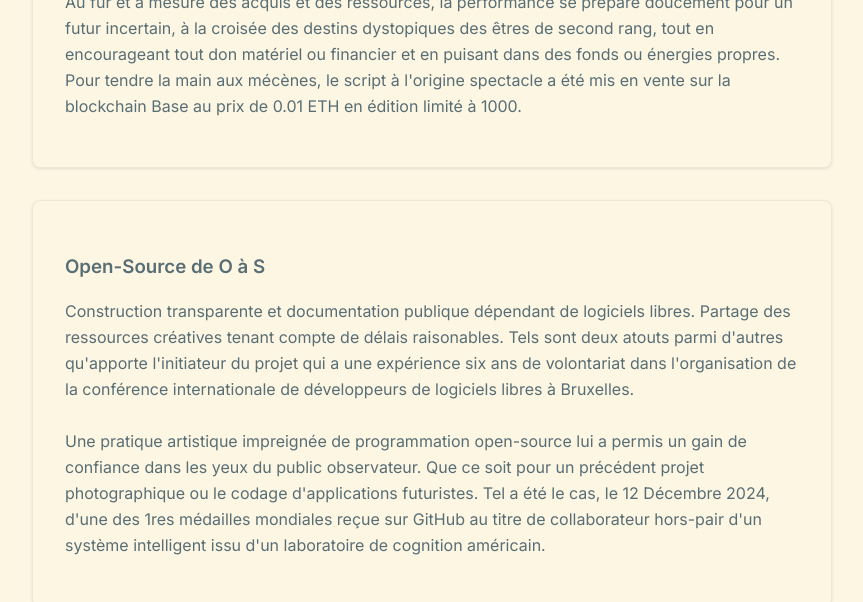
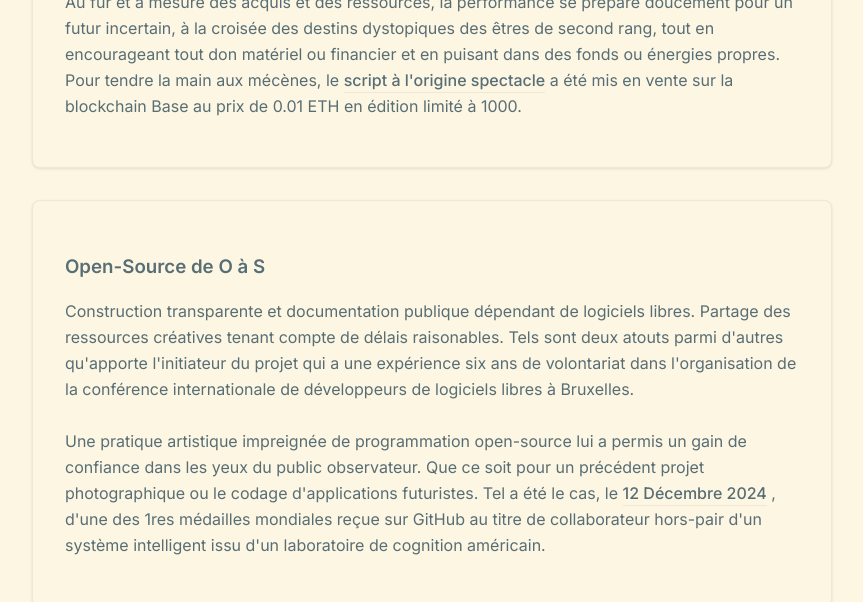
Before and after one commit to daqhris/DoublementAliene, a Next.js app: page /about in a window 1280 px wide. Shown: the part 1359-1961 px from the top of the page, without its empty margins (208-1071 px from the left). Built offline with nearby package versions, Linux system fonts and the light colour scheme; no server answers.

Commit message:
Embed external links in paragraphs

```diff
--- a/app/about/page.tsx
+++ b/app/about/page.tsx
@@ -42,7 +42,8 @@ export default function AboutPage() {
               className="theater-link"
               target="_blank"
               rel="noopener noreferrer"
-            >CIFAS</Link>
+            > CIFAS
+            </Link>
             ) de Janvier à Avril en 2025.
           </p>
         </div>
@@ -71,7 +72,15 @@ export default function AboutPage() {
               <br></br><br></br>
               Au fur et à mesure des acquis et des ressources, la performance se prépare doucement pour un futur incertain, à la croisée des destins dystopiques des êtres de second rang,
               tout en encourageant tout don matériel ou financier et en puisant dans des fonds ou énergies propres.
-              Pour tendre la main aux mécènes, le script à l&apos;origine spectacle a été mis en vente sur la blockchain Base au prix de 0.01 ETH en édition limité à 1000.
+              Pour tendre la main aux mécènes, le {' '}
+            <Link
+              href="https://manifold.xyz/@daqhris/id/3806986480"
+              className="theater-link"
+              target="_blank"
+              rel="noopener noreferrer"
+            >
+              script à l&apos;origine spectacle
+            </Link>{' '} a été mis en vente sur la blockchain Base au prix de 0.01 ETH en édition limité à 1000.
             </p>
           </div>
 
@@ -84,7 +93,16 @@ export default function AboutPage() {
               Tels sont deux atouts parmi d&apos;autres qu&apos;apporte l&apos;initiateur du projet qui a une expérience six ans de volontariat dans l&apos;organisation de la conférence internationale de développeurs de logiciels libres à Bruxelles.
                   <br></br><br></br>
               Une pratique artistique impreignée de programmation open-source lui a permis un gain de confiance dans les yeux du public observateur. Que ce soit pour un précédent projet photographique ou le codage d&apos;applications futuristes.
-              Tel a été le cas, le 12 Décembre 2024, d&apos;une des 1res médailles mondiales reçue sur GitHub au titre de collaborateur hors-pair d&apos;un système intelligent issu d&apos;un laboratoire de cognition américain.
+              Tel a été le cas, le {' '}
+            <Link
+              href="https://github.com/daqhris?achievement=pair-extraordinaire&tab=achievements"
+              className="theater-link"
+              target="_blank"
+              rel="noopener noreferrer"
+            >
+              12 Décembre 2024
+            </Link>{' '}
+            , d&apos;une des 1res médailles mondiales reçue sur GitHub au titre de collaborateur hors-pair d&apos;un système intelligent issu d&apos;un laboratoire de cognition américain.
             </p>
           </div>
 
```
